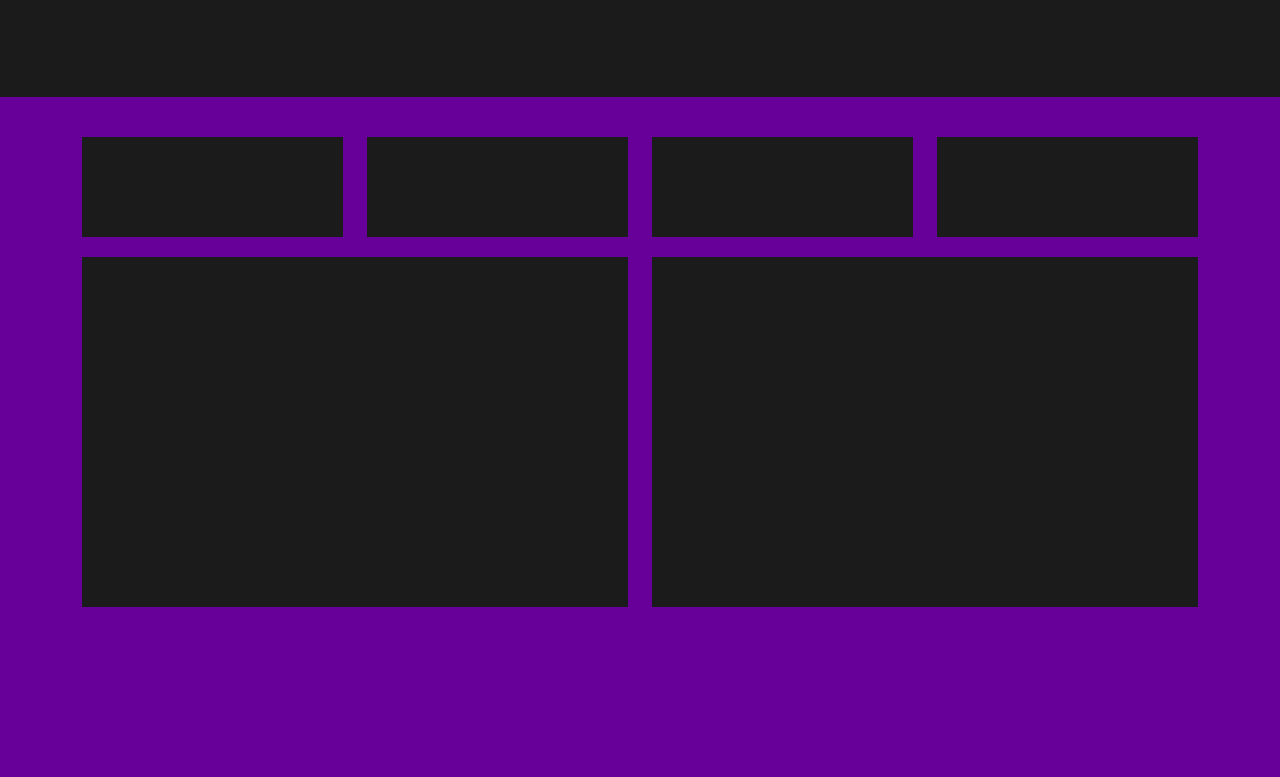
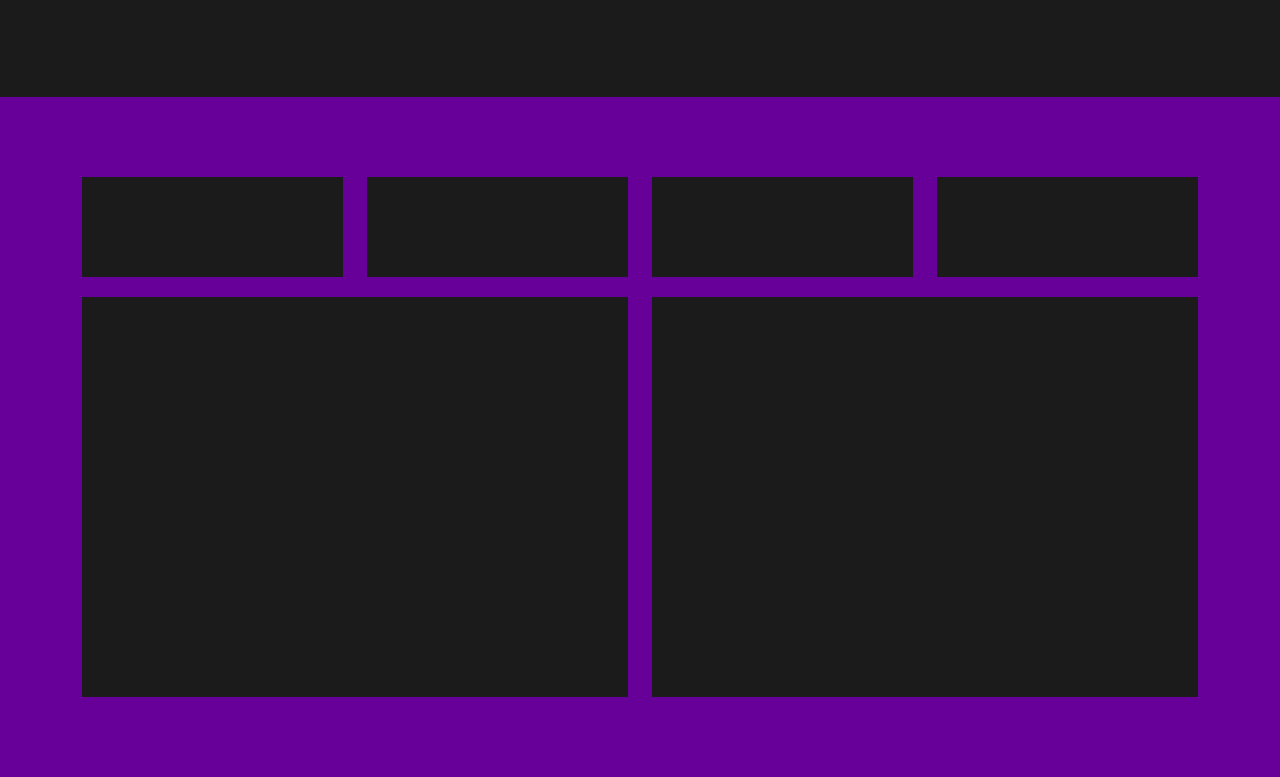
Before and after one commit to aryakarthi/presento_layout, a plain HTML site: page index.html in a window 1280 px wide. Shown: the part 2023-2800 px from the top of the page. Drawn offline with Linux system fonts and the light colour scheme.

Commit message:
Updated why us section padding

```diff
--- a/css/style.css
+++ b/css/style.css
@@ -94,7 +94,7 @@ header{
 .why-us-section{
   background-color: var(--primary-color);
   height: 100vh;
-  padding: 40px 0;
+  padding: 80px 0;
 }
 
 .why-us-box{
@@ -104,7 +104,7 @@ header{
 
 .why-us-left , .why-us-right{
   background-color: var(--secondary-color);
-  height: 350px;
+  height: 400px;
   margin-top: 20px;
 }
 
```
